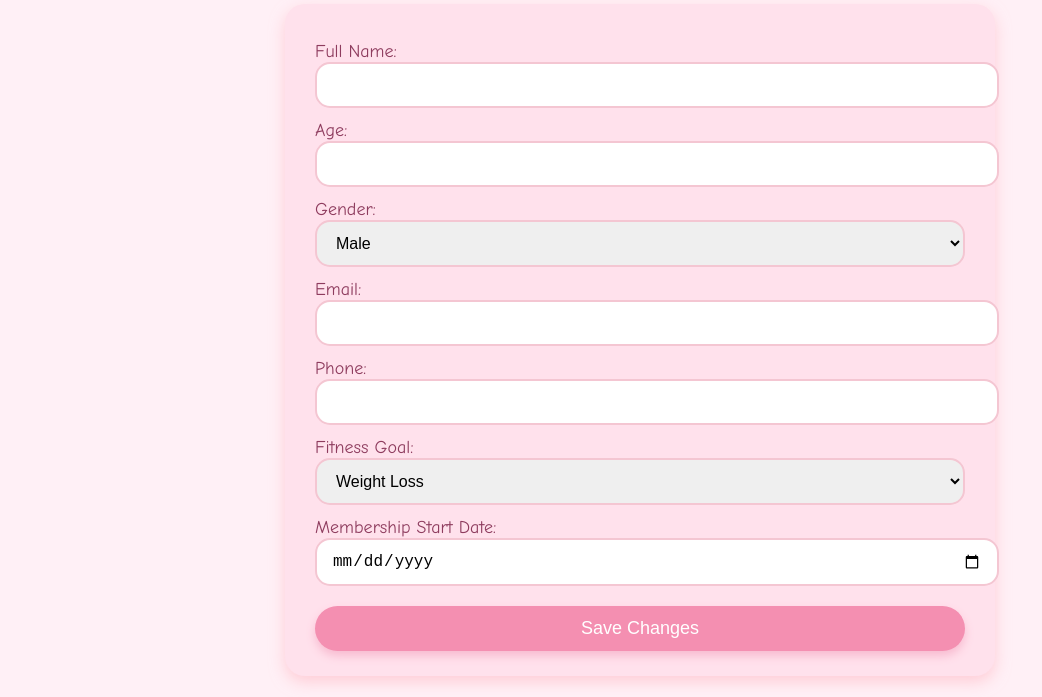
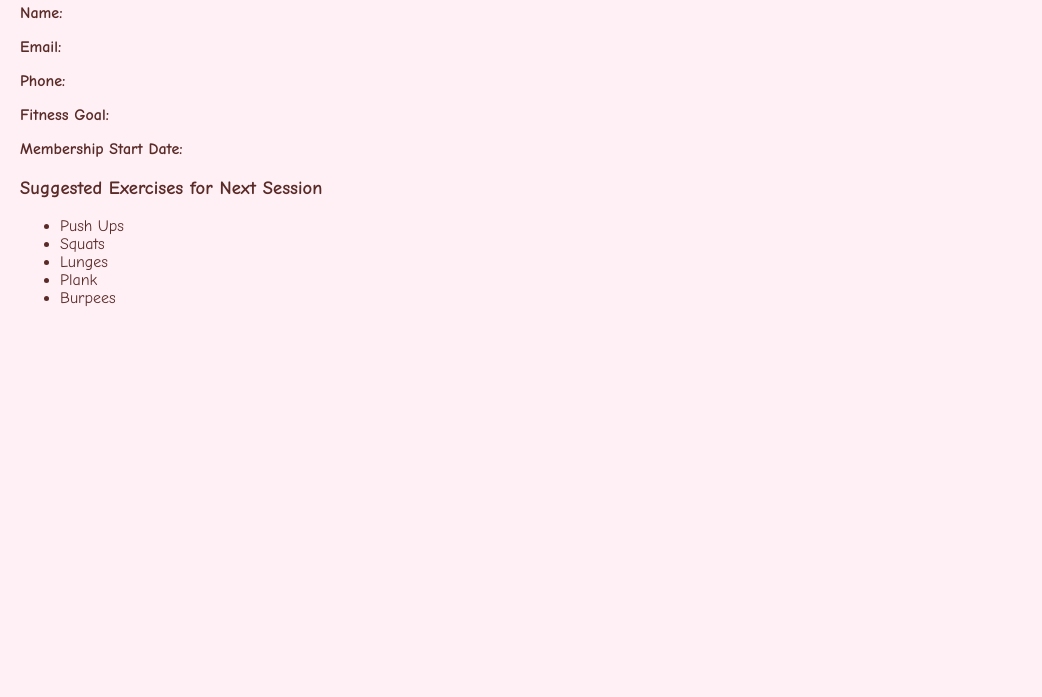
Before and after one commit to lana13004/fitcrm-assignment2, a plain HTML site: page client_edits.html in a window 1280 px wide. Shown: the part 103-800 px from the top of the page, without its empty margins (0-1042 px from the left). Drawn offline with Linux system fonts and the light colour scheme.

Commit message:
Change page title and update client details display

```diff
--- a/client_edits.html
+++ b/client_edits.html
@@ -1,55 +1,52 @@
 <!DOCTYPE html>
 <html lang="en">
 <head>
-  <meta charset="UTF-8" />
-  <title>FitCRM - Edit Client Details</title>
-  <link rel="stylesheet" href="css/styles.css" />
+  <meta charset="UTF-8">
+  <title>FitCRM - View Client</title>
+  <link rel="stylesheet" href="css/styles.css">
 </head>
 <body>
+
   <a href="clients.html" class="nav-link">← Back to Client List</a>
 
-  <h2>Edit Client Details</h2>
+  <h2>Client Details</h2>
 
-  <form id="editForm">
-    <label>Full Name:
-      <input type="text" id="editName" required />
-    </label>
+  <div class="form-container">
+    <p><strong>Name:</strong> <span id="clientName"></span></p>
+    <p><strong>Email:</strong> <span id="clientEmail"></span></p>
+    <p><strong>Phone:</strong> <span id="clientPhone"></span></p>
+    <p><strong>Fitness Goal:</strong> <span id="clientGoal"></span></p>
+    <p><strong>Membership Start Date:</strong> <span id="clientStart"></span></p>
 
-    <label>Age:
-      <input type="number" id="editAge" required />
-    </label>
+    <h3>Suggested Exercises for Next Session</h3>
+    <ul id="exerciseList">
+      <!-- JS will populate exercises here -->
+    </ul>
+  </div>
 
-    <label>Gender:
-      <select id="editGender" required>
-        <option value="Male">Male</option>
-        <option value="Female">Female</option>
-        <option value="Other">Other</option>
-      </select>
-    </label>
+  <script>
+    // Get clients from localStorage
+    const clients = JSON.parse(localStorage.getItem('clients')) || [];
+    const clientId = localStorage.getItem('viewClientId');
+    if (clientId) {
+      const client = clients.find(c => c.id == clientId);
+      if (client) {
+        document.getElementById('clientName').textContent = client.name;
+        document.getElementById('clientEmail').textContent = client.email;
+        document.getElementById('clientPhone').textContent = client.phone;
+        document.getElementById('clientGoal').textContent = client.goal;
+        document.getElementById('clientStart').textContent = client.startDate;
+      }
+    }
 
-    <label>Email:
-      <input type="email" id="editEmail" required />
-    </label>
-
-    <label>Phone:
-      <input type="tel" id="editPhone" required />
-    </label>
-
-    <label>Fitness Goal:
-      <select id="editGoal" required>
-        <option value="Weight Loss">Weight Loss</option>
-        <option value="Muscle Gain">Muscle Gain</option>
-        <option value="General Fitness">General Fitness</option>
-      </select>
-    </label>
-
-    <label>Membership Start Date:
-      <input type="date" id="editStartDate" required />
-    </label>
-
-    <button type="submit">Save Changes</button>
-  </form>
-
-<script src="js/main.js"></script>
+    // Suggested exercises placeholder
+    const exercises = ['Push Ups', 'Squats', 'Lunges', 'Plank', 'Burpees'];
+    const exerciseList = document.getElementById('exerciseList');
+    exercises.forEach(ex => {
+      const li = document.createElement('li');
+      li.textContent = ex;
+      exerciseList.appendChild(li);
+    });
+  </script>
 </body>
 </html>
```
